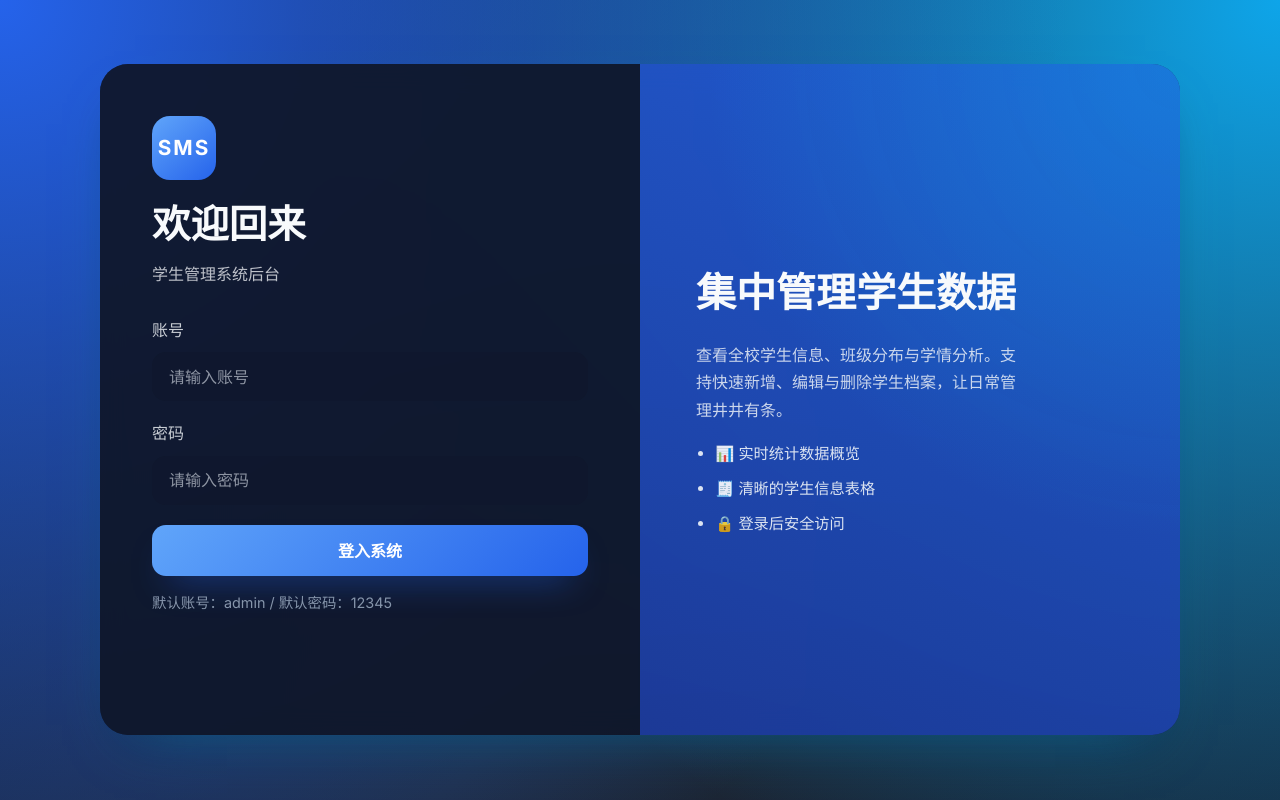
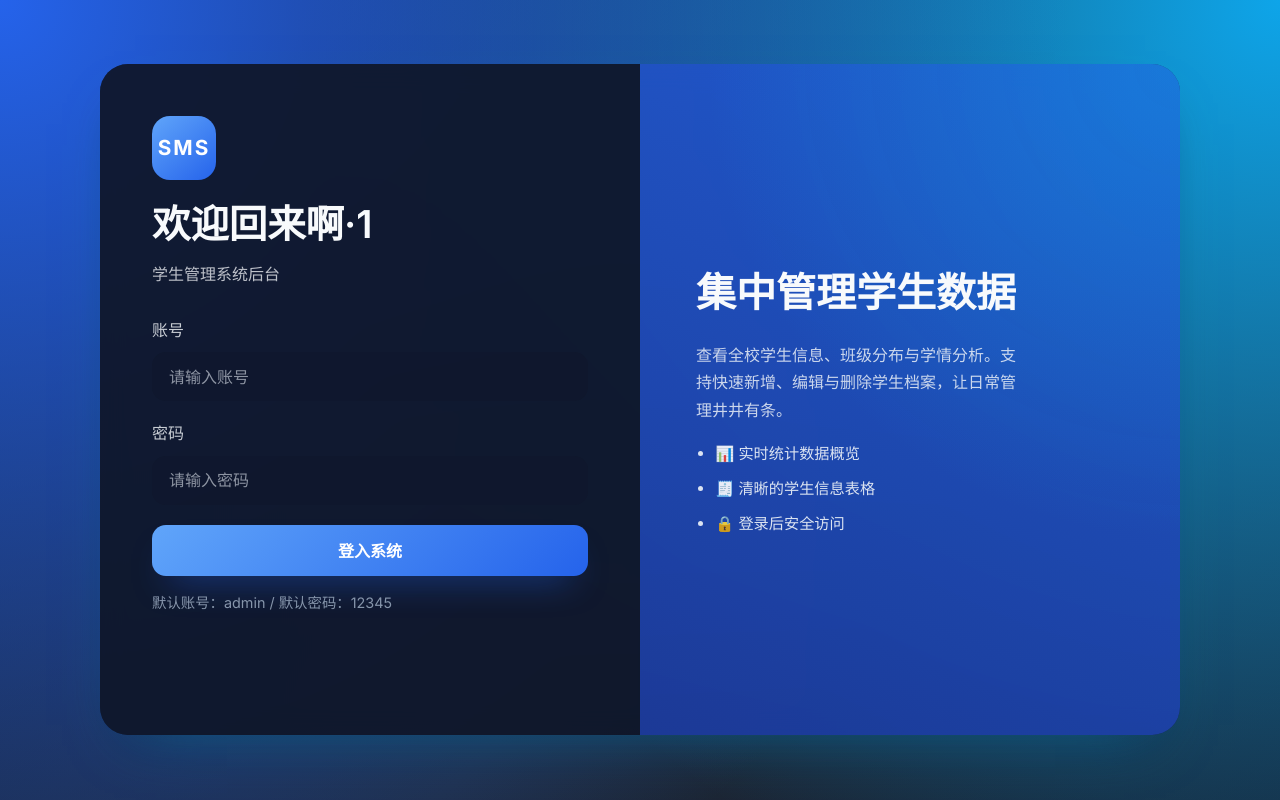
Before and after one commit to jhx77/Web, a plain HTML site: page index.html in a window 1280 px wide. Shown: the top 800 px of the page. Drawn offline with Linux system fonts and the light colour scheme.

Commit message:
小更新

```diff
--- a/index.html
+++ b/index.html
@@ -18,7 +18,7 @@
         <div class="login-panel">
           <div class="login-panel__header">
             <div class="logo">SMS</div>
-            <h1>欢迎回来</h1>
+            <h1>欢迎回来啊·1</h1>
             <p>学生管理系统后台</p>
           </div>
           <form id="login-form" class="login-form" autocomplete="on">
```
